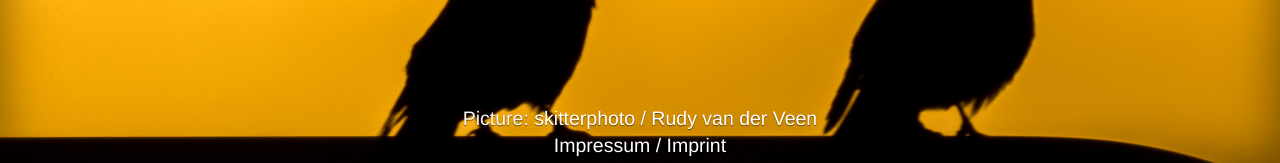
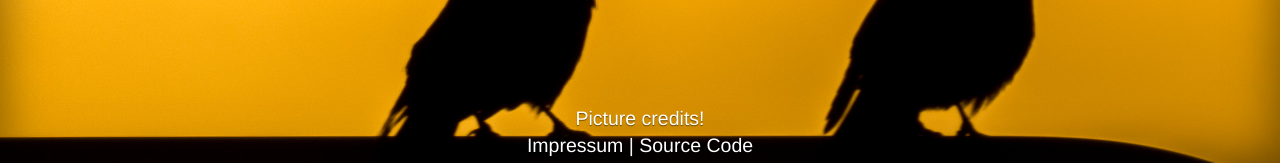
Before and after one commit to literalplus/literalplus.github.io, a PHP site: page / in a window 1280 px wide. Shown: the part 2237-2400 px from the top of the page. Run offline with PHP 8.4, Linux system fonts and the light colour scheme.

Commit message:
Host Cyber ourselves, Rework picture credits

```diff
--- a/index.html
+++ b/index.html
@@ -134,8 +134,8 @@
     </div>
 </div>
 <div class="source-hint shadowed">
-    <p>Picture: <a href="https://skitterphoto.com/photos/528/birds-in-orange">skitterphoto / Rudy van der Veen</a></p>
-    <p><a href="https://me.l1t.li/impressum.php">Impressum / Imprint</a></p>
+	<p><a href="https://github.com/xxyy/xxyy.github.com/blob/master/README.md#license">Picture credits!</a></p>
+	<p><a href="https://me.l1t.li/impressum.php">Impressum</a> | <a href="https://github.com/xxyy/xxyy.github.com/">Source Code</a></p>
 </div>
 </body>
 </html>
--- a/styles.css
+++ b/styles.css
@@ -240,7 +240,7 @@ p {
     }
 
     .cyber:hover {
-        background-image: url('https://cyber.equipment/cyber_plain.png');
+        background-image: url('pics/cyber_plain.png');
 	background-size: contain;
 	color: transparent;
 	text-shadow: none;
```
Also changed, not shown: README.md.
